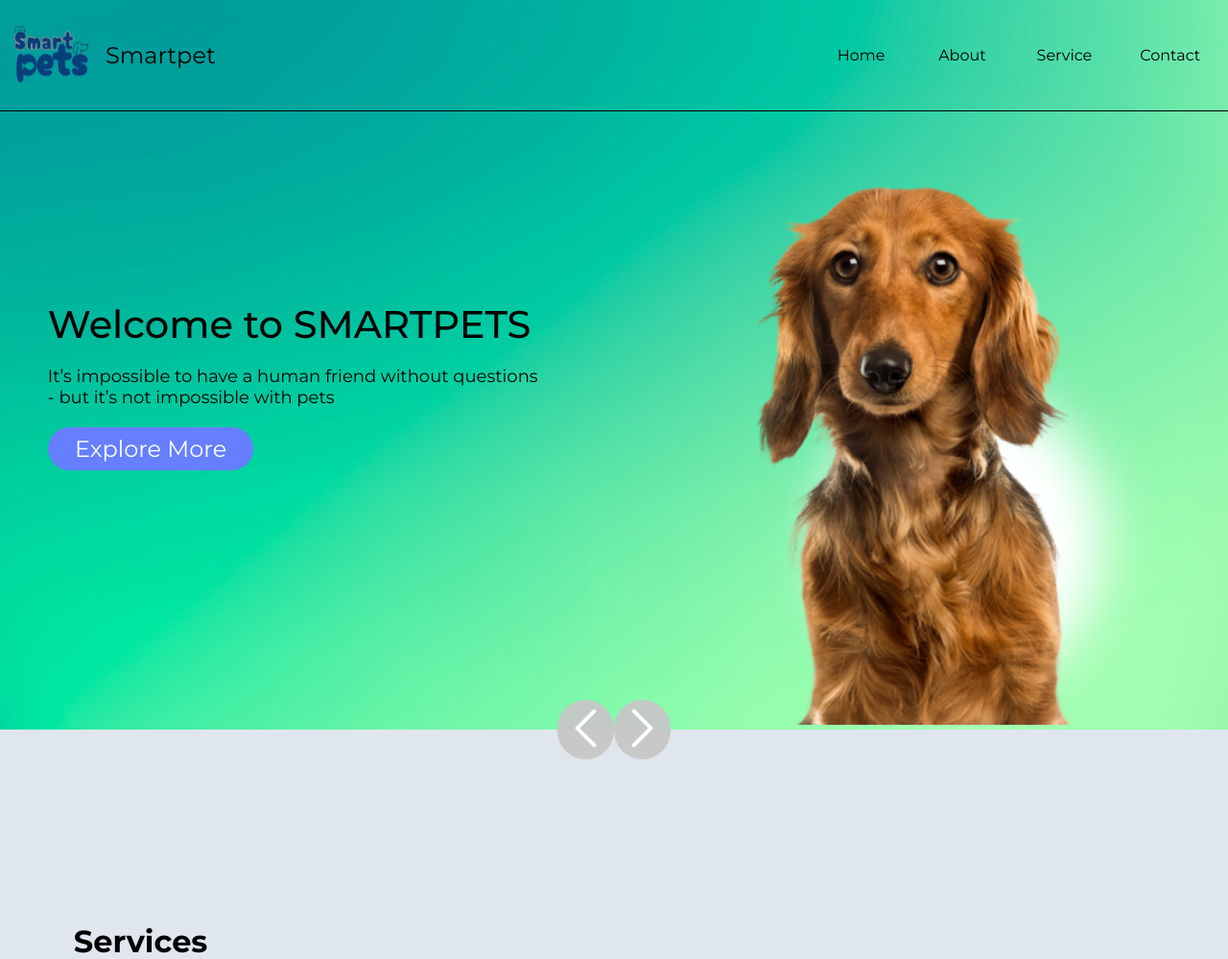
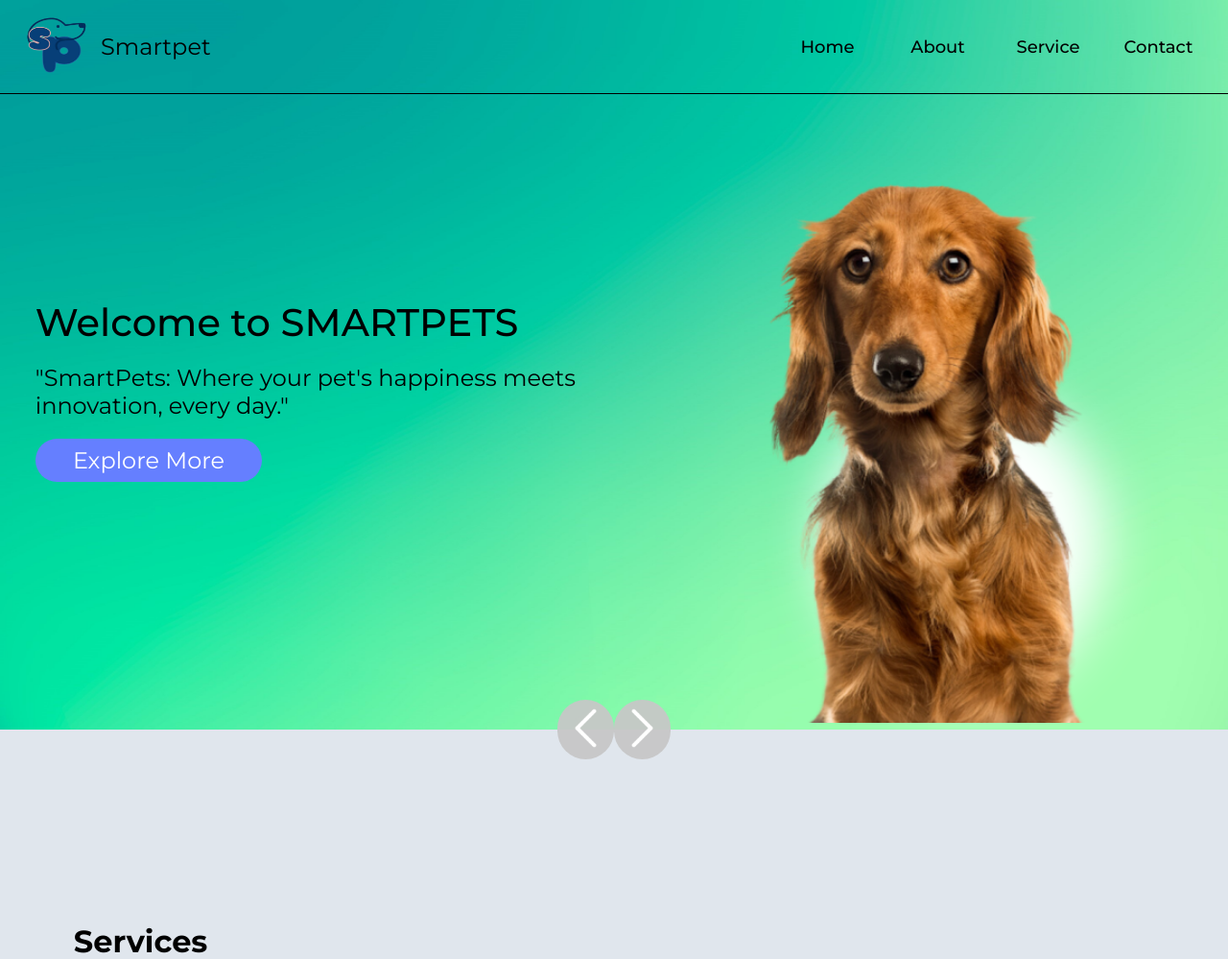
Before and after one commit to Siva22223333/Smartpet, a Django app: page / in a window 1280 px wide. Shown: the top 999 px of the page at 96% size. Run offline with Django 5.2, Linux system fonts and the light colour scheme.

Commit message:
18-9-2024

```diff
--- a/smartpet/static/css/Dashboard.css
+++ b/smartpet/static/css/Dashboard.css
@@ -46,7 +46,7 @@
     height: 75%;
     display: flex;
     justify-content: space-around;
-    padding-top: 69px;
+
 }
 
 .welcome-div {
@@ -62,7 +62,7 @@
 }
 
 .welcome-quotes {
-    font-size: large;
+    font-size: x-large;
     animation: slideIn 1s ease-out;
     height: auto;
 }
@@ -291,6 +291,12 @@
     height: 52px;
     border: none;
     border-radius: 10px;
+    cursor: pointer;
+    font-weight: 500;
+}
+.see-more:hover{
+    color: black;
+    background-color: white;
 }
 .see-more-div {
     padding-top: 10%;
@@ -470,7 +476,7 @@ iframe{
         top: 80%;
     }
     .welcome-img-div {
-        padding-top: 49px
+        padding-top: 85px;
     }
 }
 @media screen and ( max-width:768px ) {
@@ -508,7 +514,7 @@ iframe{
         font-size: 38px;
     }
     .welcome-quotes {
-        font-size: medium;
+        font-size: larger;
     }
     .welcome-div {
         padding-left: 24px;
@@ -533,7 +539,7 @@ iframe{
         font-size: 33px;
     }
     .see-more{
-        width: 30%;
+        width: 43%;
         height: 48px;
     }
     .div4-p {
@@ -713,10 +719,10 @@ iframe{
         height: 62%;
     }
     .welcome-img-div {
-        padding-bottom: 35px;
+        position: sticky;
     }
     .Explore-btn{
-        font-size: medium;
+        font-size: smaller;
         height: 33px;
         width: 43%;
     }
--- a/smartpet/static/css/footer.css
+++ b/smartpet/static/css/footer.css
@@ -37,7 +37,9 @@
     color: black;
 }
 
-
+.div7-footer-a:hover{
+    font-weight: 600;
+}
 @media screen and ( max-width:768px ){
     .footer-div1 {
         flex-direction: column;
--- a/smartpet/static/css/header.css
+++ b/smartpet/static/css/header.css
@@ -4,6 +4,7 @@
     display: none;
     border: none;
     background: none;
+    margin-right: 15px;
 }
 .menu-btn-div {
     display: none;
@@ -21,14 +22,15 @@
     box-shadow: 0 0 10px rgba(0, 0, 0, 0.2);
     padding: 10px;
     z-index: 1000;
-    width: 24%;
+    width: 31%;
     align-items: center;
-    height: auto;
+    height: 200px;
+    justify-content: space-evenly;
 }
 
 .logo {
     height: 63px;
-    width: 100px;
+    width: 75px;
 }
 .name-logo{
     display: block;
@@ -38,12 +40,13 @@
     display: flex;
     align-items: center;
     gap: 10px;
+    margin-left: 20px;
 }
 
 .header {
     height: auto;
     display: flex;
-    padding: 24px 0px;
+    padding: 15px 0px;
     flex-direction: row;
     align-items: center;
     justify-content: space-between;
@@ -67,12 +70,12 @@
     display: flex;
     flex-direction: row;
     gap: 50px;
-    padding-right: 7%;
+    margin-right: 40px;
 }
 
 .btn {
     display: flex;
-    font-size: medium;
+    font-size: large;
     width: 65px;
     cursor: pointer;
     text-decoration: none;
@@ -80,6 +83,7 @@
     height: 33px;
     align-items: center;
     justify-content: center;
+    font-weight: 500;
 }
 @media screen and ( max-width:768px ) {
 
@@ -89,6 +93,9 @@
     }
     .header-btn{
         display: none;
+    }
+    .btn{
+        font-size: larger;
     }
 }
 @media screen and (max-width: 562px) {
--- a/smartpet/templates/Dashboard.html
+++ b/smartpet/templates/Dashboard.html
@@ -18,8 +18,8 @@
         <div class="welcome-img-div">
             <div class="welcome-div">
                 <p class="welcome">Welcome to SMARTPETS</p><br>
-                <p class="welcome-quotes">It’s impossible to have a human friend without questions</p>
-                <p class="welcome-quotes"> - but it’s not impossible with pets</p>
+                <p class="welcome-quotes">"SmartPets: Where your pet's happiness  meets </p>
+                <p class="welcome-quotes">innovation, every day."</p>
                 <div class="Explore-btn-div">
                     <button class="Explore-btn">Explore More</button>
                 </div>
@@ -132,7 +132,9 @@
                 <p class="div6-right-p2"> Because at SmartPets, we know that happy pets make happy homes.</p>
             </div>
             <div class="div6-right-div2">
-                <img src="{% static 'image/download.png' %} " class="div6-right-img1" >
+                <a href="https://play.google.com/store/apps/developer?id=MINDTEK&hl=en">
+                    <img src="{% static 'image/download.png' %} " class="div6-right-img1" >
+                </a>
             </div>
             </div>
         </div>
@@ -171,7 +173,6 @@
             } else {
                 itemsPerPage = 5;
             }
-            console.log('Items per page:', itemsPerPage);
         }
         update_itemsPerPage();
         window.addEventListener('resize', update_itemsPerPage);
@@ -250,13 +251,22 @@
             if (img) {
                 if (window.pageYOffset > sticky) {
                     header.classList.add("sticky");
-                    img.style.paddingTop = "183px";
+                    if (window.matchMedia("(max-width: 320px)").matches) {
+                        img.style.paddingTop = "0px";
+                    }
+                    else
+                    {img.style.paddingTop = "183px";}
                 } else {
                     header.classList.remove("sticky");
-                    img.style.paddingTop = "69px";
+                    if (window.matchMedia("(max-width: 320px)").matches) {
+                        img.style.paddingTop = "0px";
+                    }
+                    else
+                    {img.style.paddingTop = "85px";}
                 }
             }
         }
+
     </script>
 </body>
 </html>
--- a/smartpet/templates/header.html
+++ b/smartpet/templates/header.html
@@ -4,7 +4,7 @@
 <header class="header" id="header">
     <div class="logo-div">
     <div>
-        <img src="{% static 'image/smartpet.png' %}" alt="logo" class="logo">
+        <img src="{% static 'image/logo.png' %}" alt="logo" class="logo">
     </div>
         <p class="name-logo">Smartpet</p>
 
@@ -46,4 +46,16 @@
 
     }
 
+    document.addEventListener('click', function(event) {
+        const popup = document.getElementById('menu_btn_div');
+        const overlay = document.getElementById('menu_btn');
+
+        if (!popup.contains(event.target) && !overlay.contains(event.target)) {
+            if (document.getElementById("menu_btn_div").style.display ==="block")
+            {
+            document.getElementById("menu_btn_div").style.display="none";
+        }
+        }
+    });
+
 </script>
--- a/smartpet/templates/service.html
+++ b/smartpet/templates/service.html
@@ -9,6 +9,7 @@
 </head>
 <body>
     <div>
+
         {% include "header.html" %}
     </div>
 </body>
```
Also changed, not shown: smartpet/static/image/logo.png (added).
